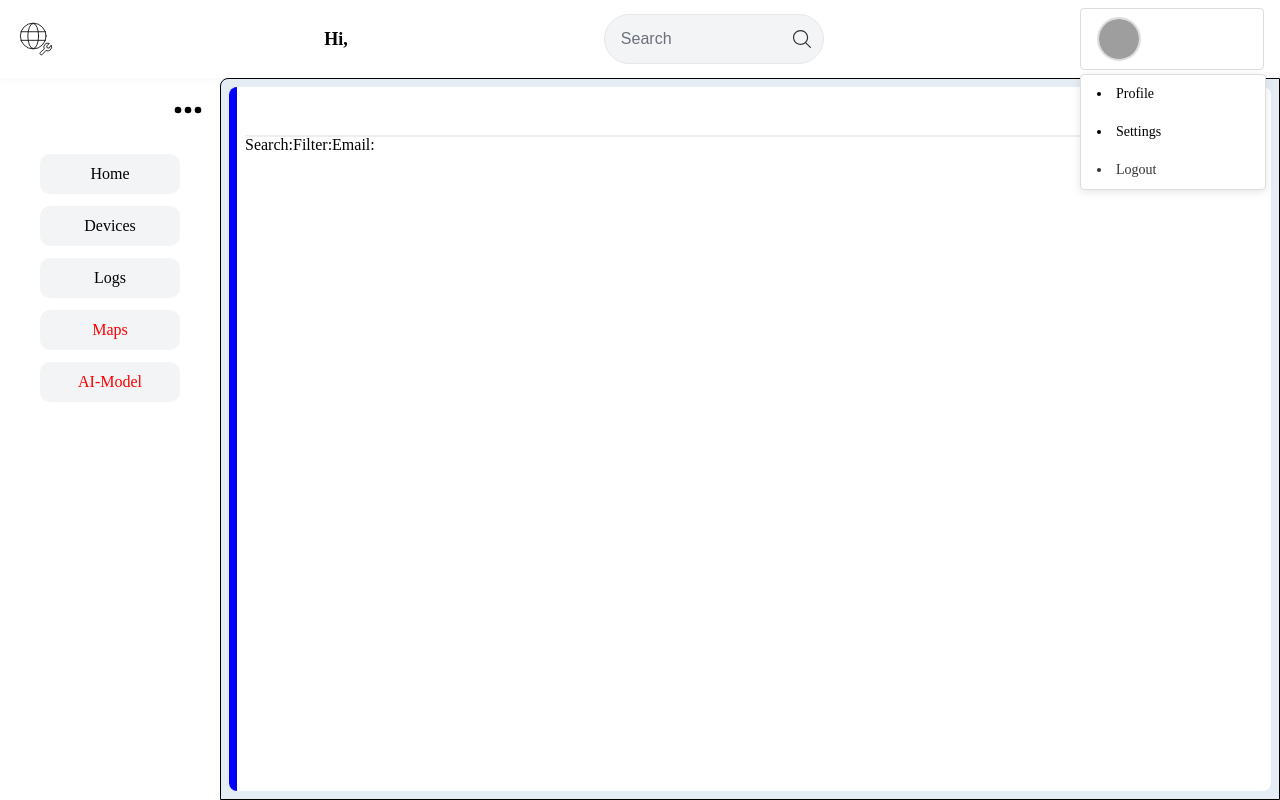
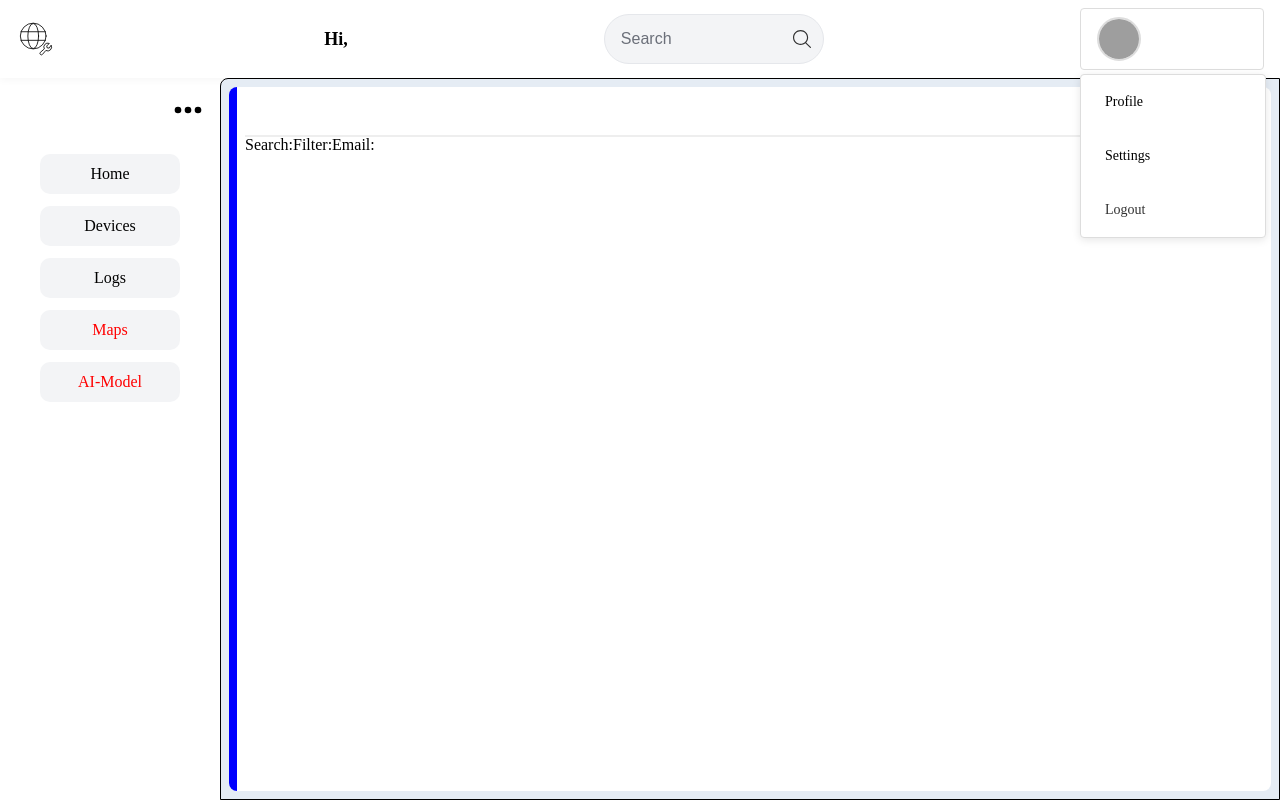
Before and after one commit to hreid1/COMP3000-LoRaWAN, a React (Vite) app in the folder sourcecode/my-app/: page /logs in a window 1280 px wide. Both pictures are taken after a click on the element 1171 px from the left and 39 px from the top of the page. Built offline with nearby package versions, Linux system fonts and the light colour scheme; grey boxes are pictures that could not be loaded.

Commit message:
changed the style of dropdown.css

```diff
--- a/sourcecode/my-app/src/components/Dropdown/Dropdown.css
+++ b/sourcecode/my-app/src/components/Dropdown/Dropdown.css
@@ -58,7 +58,15 @@
     gap: 0.75rem;
     transition: background-color 0.2s;
     font-size: 14px;
+    margin: 0.5rem;
+    border-radius: 0.5rem;
 }
+
+dropdown-item Link {
+    text-decoration: none;
+
+}
+
 
 .dropdown-item:hover {
     background-color: #f5f5f5;
--- a/sourcecode/my-app/src/components/Dropdown/Dropdown.jsx
+++ b/sourcecode/my-app/src/components/Dropdown/Dropdown.jsx
@@ -22,16 +22,16 @@ const Dropdown = ({ userData }) => {
         <div className="dropdown-content">
           <div className="dropdown-item">
             <Link to="/profile">
-                <li>Profile</li>
+                <ul>Profile</ul>
             </Link>
           </div>
           <div className="dropdown-item">
             <Link to="/settings">
-                <li>Settings</li>
+                <ul>Settings</ul>
             </Link>
           </div>
           <div className="dropdown-item">
-            <li>Logout</li>
+            <ul>Logout</ul>
           </div>
         </div>
       )}
```
Also changed, not shown: 2 other files (tests, documents, lock files or other folders).
